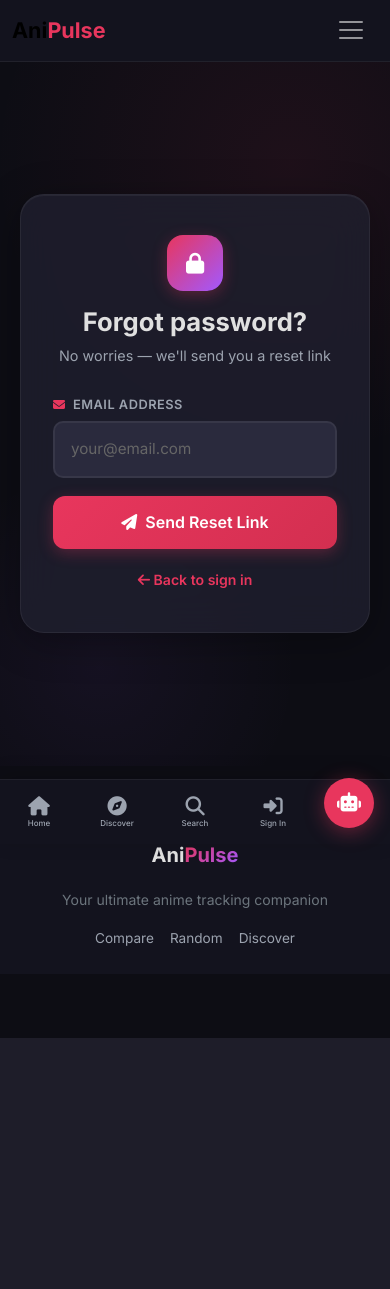
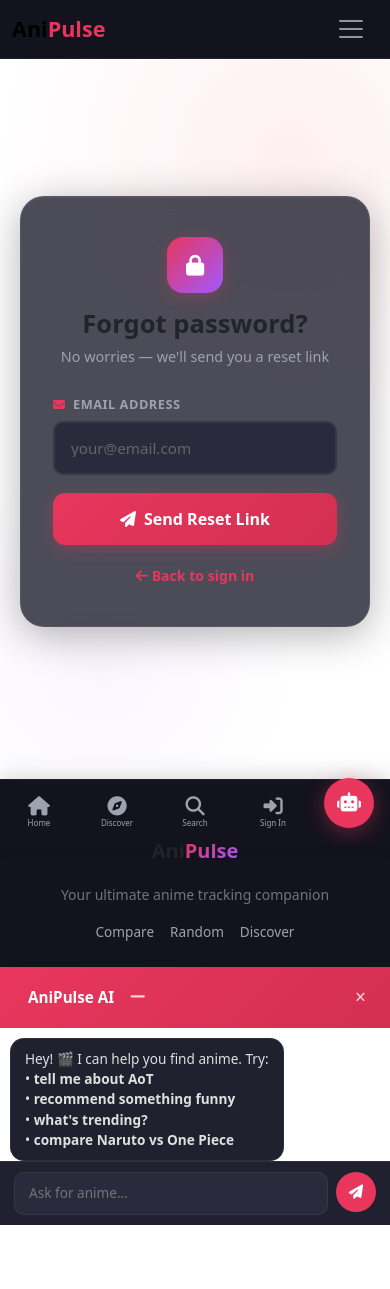
Before and after one commit to ayangbileramadan-boop/anipulse, a Django app: page /password-reset/ in a window 390 px wide. Before the commit the page ends 1038 px from the top, so only its background shows below. Run offline with Django 5.2, Linux system fonts and the light colour scheme.

Commit message:
Fix mobile responsiveness, AI chat, security issues

```diff
--- a/static/css/anipulse.css
+++ b/static/css/anipulse.css
@@ -103,20 +103,11 @@
 
 /* ─── 3. BASE ──────────────────────────────────── */
 *, *::before, *::after { box-sizing: border-box; }
-html { -webkit-text-size-adjust: 100%; }
+html { -webkit-text-size-adjust: 100%; overflow-x: hidden; }
 
-body {
-  font-family: var(--font-sans);
-  background: var(--bg);
-  color: var(--text);
-  min-height: 100vh;
-  min-height: 100dvh;
-  transition: background var(--transition-base), color var(--transition-base);
-  line-height: 1.6;
-  overflow-x: hidden;
-  overscroll-behavior: none;
-  -webkit-overflow-scrolling: touch;
-}
+/* ─── DEBUG: find horizontal overflow ──────────── */
+
+/* ─── END DEBUG ────────────────────────────────── */
 
 ::selection { background: var(--primary); color: #fff; }
 :focus-visible { outline: 2px solid var(--primary); outline-offset: 2px; }
@@ -608,14 +599,35 @@
 .chat-btn:active { transform: scale(0.95); }
 .chat-btn.hidden { opacity: 0; pointer-events: none; }
 
+/* ---- AI Chat Mobile Fixes ---- */
 .chat-panel {
-  position: fixed; bottom: 90px; right: 24px; width: 380px; height: 520px;
-  max-height: calc(100dvh - 100px);
-  background: var(--bg-2); border: 1px solid var(--border); border-radius: 16px;
-  z-index: 9998; display: none; flex-direction: column; overflow: hidden;
-  box-shadow: 0 8px 40px rgba(0,0,0,0.4);
-  touch-action: none;
+  z-index: 10000;               /* Ensure chat sits above other UI */
+  max-width: 100vw;            /* Prevent horizontal overflow */
 }
+
+/* When chat is open on mobile, add extra bottom padding so navigation stays reachable */
+body.chat-active {
+  padding-bottom: calc(64px + env(safe-area-inset-bottom, 0px) + 80px);
+}
+
+/* ---- Profile Avatar Overflow Fixes ---- */
+.profile-avatar {
+  flex-shrink: 0;               /* Keep avatar from shrinking too much */
+  min-width: 0;                 /* Allow flex container to shrink */
+}
+.profile-avatar img {
+  max-width: 100%;
+  height: auto;
+  border-radius: 50%;
+}
+
+/* Ensure text elements in profile header truncate instead of causing overflow */
+.profile-avatar + .flex-grow-1 h2 {
+  overflow: hidden;
+  text-overflow: ellipsis;
+  white-space: nowrap;
+}
+
 .chat-panel.open { display: flex; }
 .chat-panel.minimized { height: auto !important; }
 .chat-panel.minimized .chat-msgs,
--- a/static/js/components.js
+++ b/static/js/components.js
@@ -46,25 +46,44 @@
         success: 'check-circle', error: 'exclamation-circle',
         info: 'info-circle', warning: 'exclamation-triangle'
       };
-      const el = document.createElement('div');
-      el.className = 'toast-item animate-slide-in';
-      el.innerHTML =
-        '<div class="toast-icon ' + type + '"><i class="fas fa-' + (icons[type] || icons.info) + '"></i></div>' +
-        '<div class="toast-body">' +
-        (title ? '<div class="toast-title">' + this._esc(title) + '</div>' : '') +
-        (message ? '<div class="toast-message">' + this._esc(message) + '</div>' : '') +
-        '</div>' +
-        '<button class="toast-close" onclick="this.closest(\'.toast-item\').remove()">&times;</button>';
-      this.container.appendChild(el);
+      const toastItem = document.createElement('div');
+      toastItem.className = 'toast-item animate-slide-in';
+      const iconDiv = document.createElement('div');
+      iconDiv.className = 'toast-icon ' + type;
+      const icon = document.createElement('i');
+      icon.className = 'fas fa-' + (icons[type] || icons.info);
+      iconDiv.appendChild(icon);
+      const bodyDiv = document.createElement('div');
+      bodyDiv.className = 'toast-body';
+      if (title) {
+        const titleDiv = document.createElement('div');
+        titleDiv.className = 'toast-title';
+        titleDiv.textContent = title;
+        bodyDiv.appendChild(titleDiv);
+      }
+      if (message) {
+        const msgDiv = document.createElement('div');
+        msgDiv.className = 'toast-message';
+        msgDiv.textContent = message;
+        bodyDiv.appendChild(msgDiv);
+      }
+      const closeBtn = document.createElement('button');
+      closeBtn.className = 'toast-close';
+      closeBtn.innerHTML = '&times;';
+      closeBtn.onclick = function(){ toastItem.remove(); };
+      toastItem.appendChild(iconDiv);
+      toastItem.appendChild(bodyDiv);
+      toastItem.appendChild(closeBtn);
+      this.container.appendChild(toastItem);
       if (duration > 0) {
         setTimeout(() => {
-          if (el.isConnected) {
-            el.classList.add('removing');
-            setTimeout(() => { if (el.isConnected) el.remove(); }, 300);
+          if (toastItem.isConnected) {
+            toastItem.classList.add('removing');
+            setTimeout(() => { if (toastItem.isConnected) toastItem.remove(); }, 300);
           }
         }, duration);
       }
-      return el;
+      return toastItem;
     },
     success(title, msg, dur) { return this.show(title, msg, 'success', dur); },
     error(title, msg, dur) { return this.show(title, msg, 'error', dur); },
@@ -73,7 +92,7 @@
     _esc(s) {
       const d = document.createElement('div');
       d.textContent = s;
-      return d.innerHTML;
+      return d.textContent;
     }
   };
 
@@ -277,9 +296,23 @@
                 el.className = 'dropdown-item notif-item' + (n.is_read ? '' : ' fw-bold');
                 el.href = n.url || '#';
                 el.style.cssText = 'white-space:normal;padding:10px 14px;border-bottom:1px solid var(--border);font-size:0.85rem';
-                el.innerHTML = '<div>' + n.title + '</div>' +
-                  (n.message ? '<div class="text-secondary" style="font-size:0.75rem">' + n.message + '</div>' : '') +
-                  '<div class="text-secondary" style="font-size:0.65rem;margin-top:2px">' + new Date(n.created_at).toLocaleDateString() + '</div>';
+                const titleDiv = document.createElement('div');
+                titleDiv.textContent = n.title;
+                let msgDiv;
+                if (n.message) {
+                  msgDiv = document.createElement('div');
+                  msgDiv.className = 'text-secondary';
+                  msgDiv.style.fontSize = '0.75rem';
+                  msgDiv.textContent = n.message;
+                }
+                const dateDiv = document.createElement('div');
+                dateDiv.className = 'text-secondary';
+                dateDiv.style.fontSize = '0.65rem';
+                dateDiv.style.marginTop = '2px';
+                dateDiv.textContent = new Date(n.created_at).toLocaleDateString();
+                el.appendChild(titleDiv);
+                if (msgDiv) el.appendChild(msgDiv);
+                el.appendChild(dateDiv);
                 menu.appendChild(el);
               });
             } else {
--- a/templates/base.html
+++ b/templates/base.html
@@ -380,6 +380,7 @@
     panel.classList.toggle('open', this.open);
     panel.classList.remove('minimized');
     btn.classList.toggle('open', this.open);
+    document.body.classList.toggle('chat-active', this.open);
     this.minimized = false;
     if (this.open) {
       setTimeout(() => document.getElementById('chatInput').focus(), 300);
```
